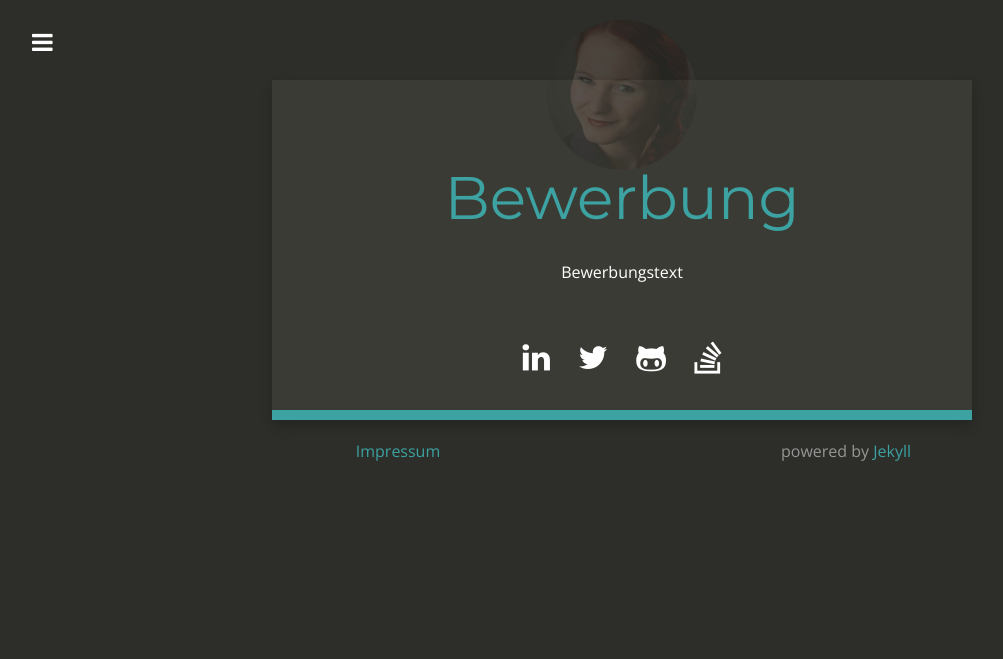
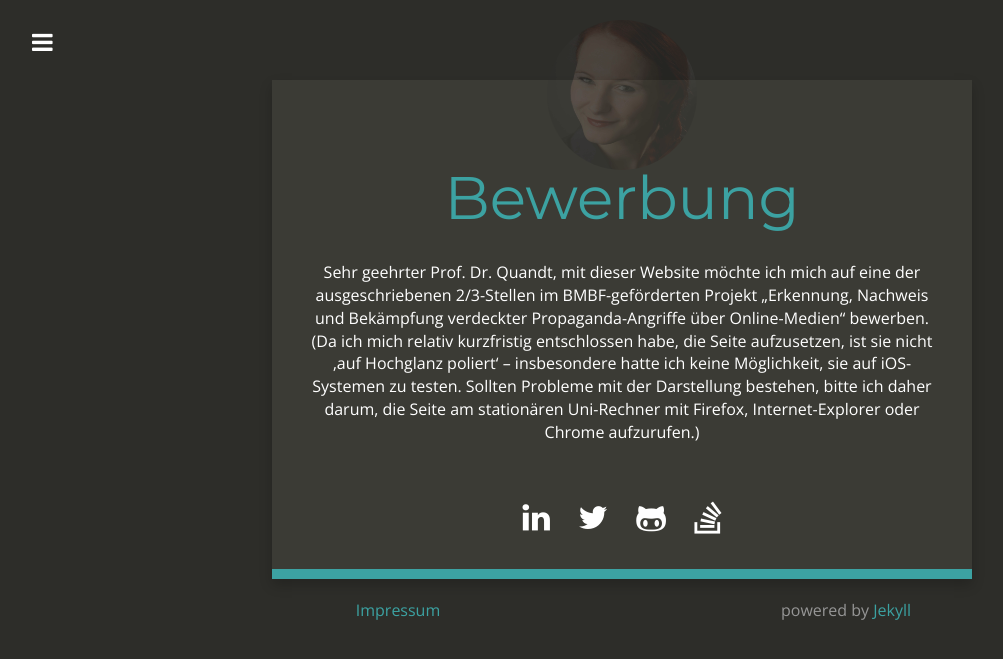
Before and after one commit to BriGitBardot/Bewerbung2, a Jekyll site: the page built from index.md, in a window 1280 px wide. Shown: the top 659 px of the page, without its empty margins (18-1021 px from the left). Built offline with Jekyll 4.4.1, drawn with Linux system fonts in a browser that asks for light colours; nearby versions of some CDN libraries.

Commit message:
Update index.md

```diff
--- a/index.md
+++ b/index.md
@@ -15,7 +15,9 @@ layout: pic
             <h1 class="header author-header" itemprop="headline">{{ site.title }}</h1>
 
             <div class="author-text">
-                {{ site.title_description }}
+Sehr geehrter Prof. Dr. Quandt,
+mit dieser Website möchte ich mich auf eine der ausgeschriebenen 2/3-Stellen im BMBF-geförderten Projekt  „Erkennung, Nachweis und Bekämpfung verdeckter Propaganda-Angriffe über Online-Medien“ bewerben. (Da ich mich relativ kurzfristig entschlossen habe, die Seite aufzusetzen, ist sie nicht ‚auf Hochglanz poliert‘ – insbesondere hatte ich keine Möglichkeit, sie auf iOS-Systemen zu testen. Sollten Probleme mit der Darstellung bestehen, bitte ich daher darum, die Seite am stationären Uni-Rechner mit Firefox, Internet-Explorer oder Chrome aufzurufen.)
+
             </div>
 
             {% include social_links.html %}
```
